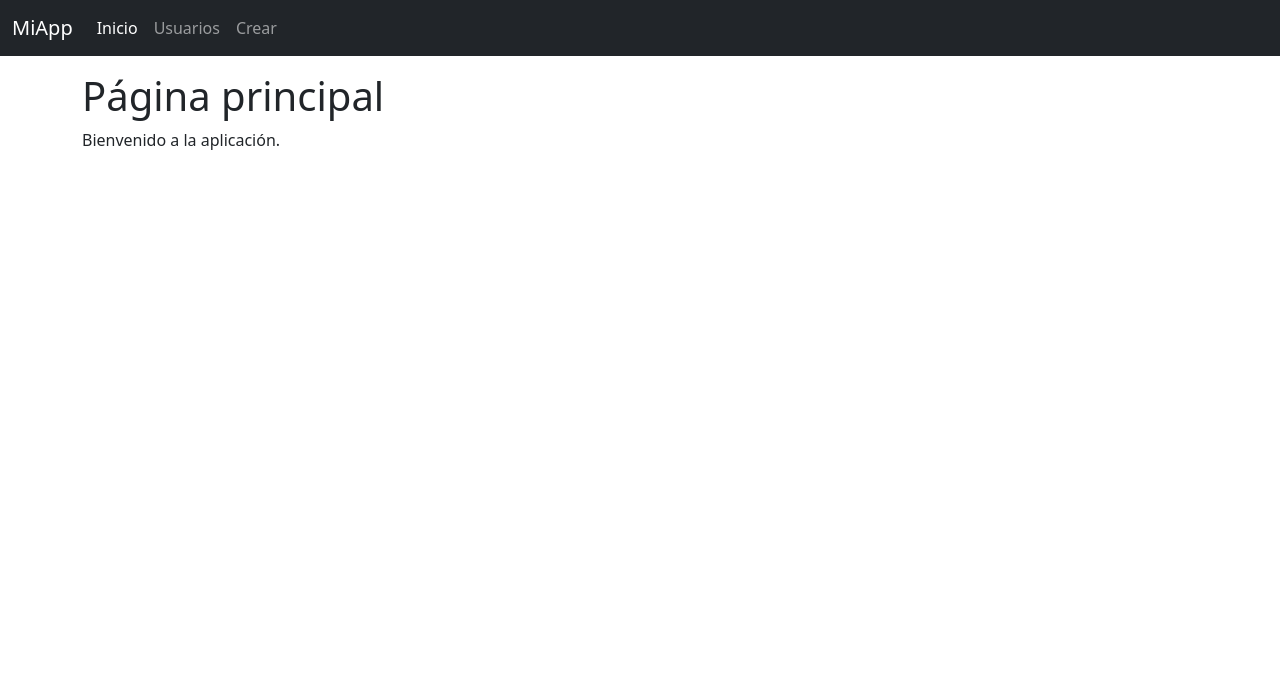
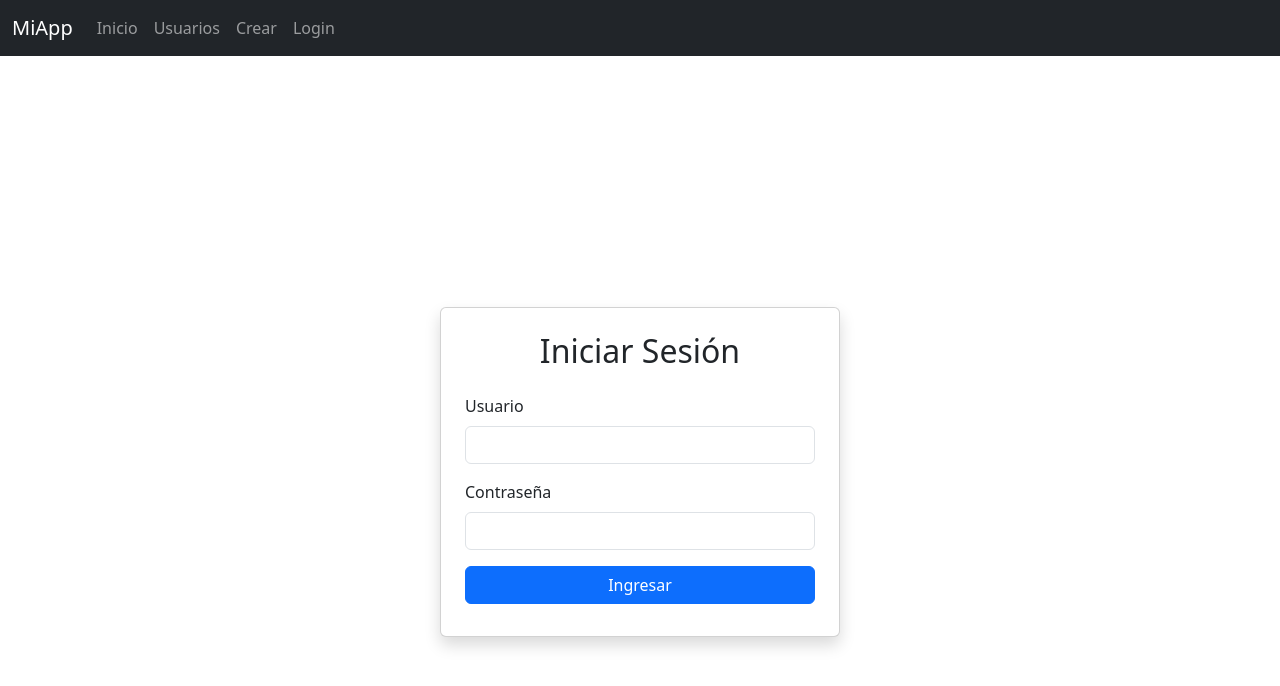
Before and after one commit to ing-antoniomz/angular, an Angular app: page /login in a window 1280 px wide. Before the commit this address led to /. Shown: the top 686 px of the page. Built offline with nearby package versions, Linux system fonts and the light colour scheme.

Commit message:
login y logut desde backend nest

```diff
--- a/src/app/app.html
+++ b/src/app/app.html
@@ -27,6 +27,15 @@
             Crear
           </a>
         </li>
+        <!-- Mostrar Login si no hay token -->
+        <li class="nav-item" *ngIf="!auth.isLoggedIn()">
+          <a class="nav-link" routerLink="/login">Login</a>
+        </li>
+
+        <!-- Mostrar Logout si hay token -->
+        <li class="nav-item" *ngIf="auth.isLoggedIn()">
+          <button class="btn btn-outline-light" (click)="logout()">Logout</button>
+        </li>
       </ul>
     </div>
   </div>
--- a/src/app/app.routes.ts
+++ b/src/app/app.routes.ts
@@ -1,6 +1,11 @@
 import { Routes } from '@angular/router';
 
 export const routes: Routes = [
+  {
+    path: 'login',
+    loadComponent: () =>
+      import('./auth/login/login').then((m) => m.Logint),
+  },
   {
     path: '',
     loadComponent: () =>
--- a/src/app/app.ts
+++ b/src/app/app.ts
@@ -1,12 +1,22 @@
 import { Component, signal } from '@angular/core';
-import { RouterOutlet } from '@angular/router';
-import { RouterLink, RouterLinkActive } from '@angular/router';
+import { RouterOutlet, RouterLink, RouterLinkActive, Router } from '@angular/router';
+import { Auth } from './services/auth';
+import { CommonModule, NgIf } from '@angular/common';
+
 @Component({
   selector: 'app-root',
-  imports: [RouterOutlet,RouterLink, RouterLinkActive ],
+  standalone: true,
+  imports: [RouterOutlet, RouterLink, RouterLinkActive, NgIf], // 👈 agregar NgIf
   templateUrl: './app.html',
-  styleUrl: './app.css'
+  styleUrls: ['./app.css']
 })
 export class App {
   protected readonly title = signal('angular');
+
+  constructor(public auth: Auth, private router: Router) {}
+
+  logout() {
+    this.auth.logout();
+    this.router.navigate(['/login']);
+  }
 }
--- /dev/null
+++ b/src/app/auth/login/login.html
@@ -0,0 +1,19 @@
+<div class="container d-flex justify-content-center align-items-center vh-100">
+  <div class="card p-4 shadow" style="max-width: 400px; width: 100%;">
+    <h2 class="text-center mb-4">Iniciar Sesión</h2>
+    <form (ngSubmit)="onSubmit()">
+      <div class="mb-3">
+        <label for="username" class="form-label">Usuario</label>
+        <input type="text" id="username" [(ngModel)]="username" name="username" class="form-control" required />
+      </div>
+      <div class="mb-3">
+        <label for="password" class="form-label">Contraseña</label>
+        <input type="password" id="password" [(ngModel)]="password" name="password" class="form-control" required />
+      </div>
+      <button type="submit" class="btn btn-primary w-100">Ingresar</button>
+      <div NgIf="errorMessage" class="text-danger mt-2 text-center">
+        {{ errorMessage }}
+      </div>
+    </form>
+  </div>
+</div>
--- /dev/null
+++ b/src/app/auth/login/login.ts
@@ -0,0 +1,29 @@
+import { Component } from '@angular/core';
+import { Router } from '@angular/router';
+import { Auth } from '../../services/auth';
+import { FormsModule } from '@angular/forms';
+import { CommonModule } from '@angular/common';
+
+@Component({
+  selector: 'app-login',
+  templateUrl: './login.html',
+  standalone: true,
+  imports: [CommonModule, FormsModule],
+})
+export class Logint {
+  username = '';
+  password = '';
+  errorMessage = '';
+
+  constructor(private authService: Auth, private router: Router) {}
+
+  onSubmit() {
+    this.authService.login(this.username, this.password).subscribe({
+      next: () => this.router.navigate(['/usuarios']),
+      error: (err) => {
+        console.error(err);
+        this.errorMessage = 'Credenciales inválidas';
+      }
+    });
+  }
+}
--- /dev/null
+++ b/src/app/services/auth.ts
@@ -0,0 +1,33 @@
+import { Injectable } from '@angular/core';
+import { HttpClient } from '@angular/common/http';
+import { Observable, tap } from 'rxjs';
+
+@Injectable({
+  providedIn: 'root'
+})
+export class Auth {
+  private apiUrl = 'http://localhost:3000/auth/login';
+
+  constructor(private http: HttpClient) {}
+
+  login(username: string, password: string): Observable<any> {
+    return this.http.post<{ access_token: string }>(`${this.apiUrl}`, { username, password })
+      .pipe(
+        tap(response => {
+          localStorage.setItem('token', response.access_token);
+        })
+      );
+  }
+
+  logout() {
+    localStorage.removeItem('token');
+  }
+
+  getToken(): string | null {
+    return localStorage.getItem('token');
+  }
+
+  isLoggedIn(): boolean {
+    return !!this.getToken();
+  }
+}
```
Also changed, not shown: src/app/auth/login/login.css (added), 2 other files (tests, documents, lock files or other folders).
